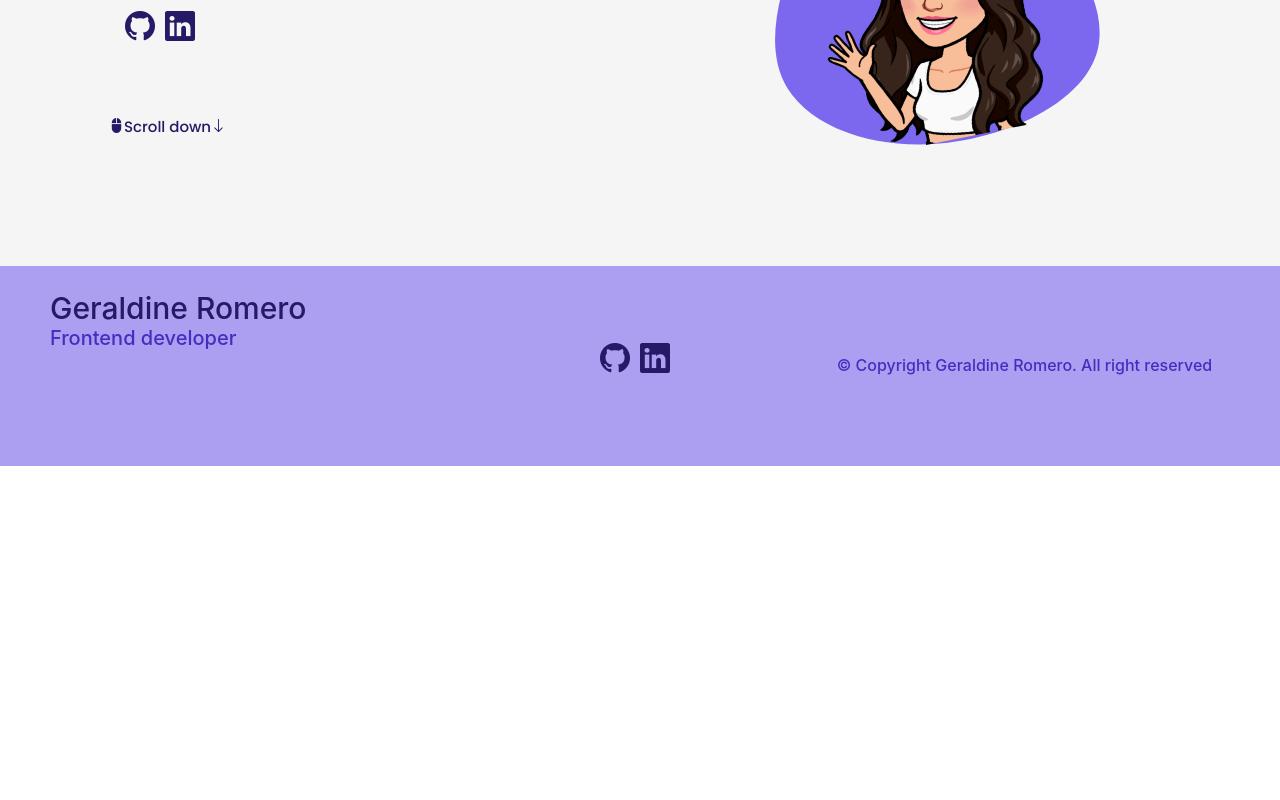
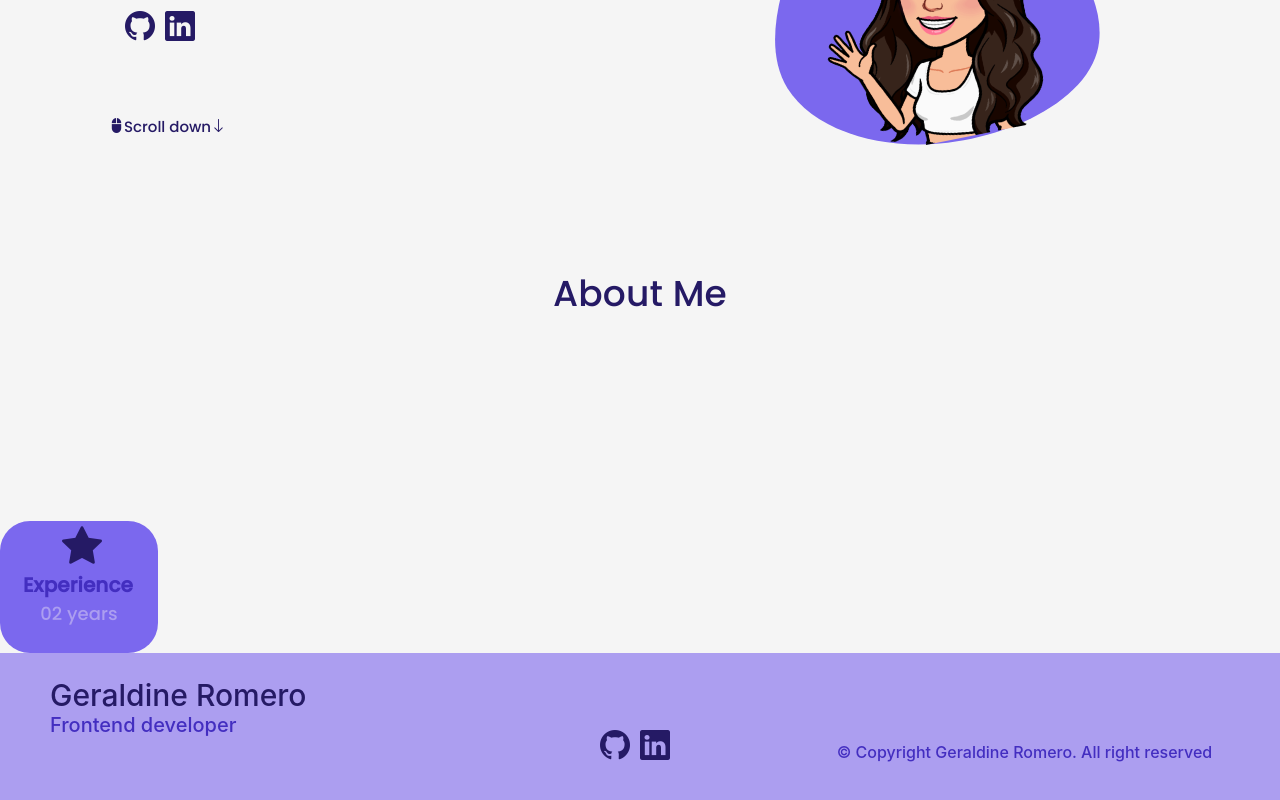
Before and after one commit to GeraldineRomer/Portfolio, a React (Create React App) app: page / in a window 1280 px wide. Shown: the part 378-1178 px from the top of the page. Before the commit the page ends 844 px from the top, so only its background shows below. Built offline with nearby package versions, Linux system fonts and the light colour scheme.

Commit message:
squares about page

```diff
--- /dev/null
+++ b/src/components/Square/Square.jsx
@@ -0,0 +1,20 @@
+import React from 'react';
+import './Square.scss';
+
+const Square = ({width, height, title, text, icon}) => {
+    const squareStyle = {
+        width: width,
+        height: height,
+    };
+    return (
+        <div className='square' style={squareStyle}>
+            {/* &&. Esto significa que si la prop existe y no es falsa,
+            se renderizará ese elemento en particular, de lo contrario, no se mostrará. */}
+            {icon && <i className="square-icon">{icon}</i>}
+            {title && <label className="square-title">{title}</label>}
+            {text && <p className="square-text">{text}</p>}
+        </div>
+    );
+}
+
+export default Square;
--- /dev/null
+++ b/src/components/Square/Square.scss
@@ -0,0 +1,36 @@
+@import '../../App.scss';
+
+.square{
+    background-color: $button_color;
+    border: 2px;
+    border-radius: 30px;
+    &-title{
+        color: $subtitle_color;
+        font-family: Poppins-Medium;
+        font-size: 20px;
+        font-style: normal;
+        font-weight: 800;
+        line-height: normal;
+        letter-spacing: 0.1px;
+        margin-left: 23px;
+        display: block;
+    }
+    &-text{
+        color: $background_footer_menu_light;
+        text-align: center;
+        font-family: Poppins-Medium;
+        font-size: 18px;
+        font-style: normal;
+        font-weight: 500;
+        line-height: normal;
+        letter-spacing: 0.09px;
+        margin-top: 0px;
+        display: block;
+    }
+    &-icon{
+        color: $title_color;
+        font-size: 40px;
+        margin-left: 62px;
+        display: block;
+    }
+}
--- a/src/layouts/LayoutGeneral.jsx
+++ b/src/layouts/LayoutGeneral.jsx
@@ -4,6 +4,7 @@ import React from 'react';
 import MenuTop from '../components/MenuTop/MenuTop';
 import FooterPage from '../components/Footer/FooterPage';
 import Home from '../pages/home/Home';
+import About from '../pages/about/about';
 
 const LayoutGeneral = (props) => {
     const {children} = props;
@@ -12,7 +13,11 @@ const LayoutGeneral = (props) => {
     return (
         <Layout>
             <Header className='general-layout-header'><MenuTop/></Header>
-            <Content>{children}<Home/></Content>
+            <Content>
+                {children}
+                <Home/>
+                <About/>
+            </Content>
             <Footer className='general-layout-footer'><FooterPage/></Footer>
         </Layout>
     );
--- /dev/null
+++ b/src/pages/about/about.jsx
@@ -0,0 +1,31 @@
+import React from 'react';
+import './about.scss';
+import ThanksImage from '../../assets/img/thanks-PhotoRoom-removebg-preview.png' ;
+import Square from '../../components/Square/Square';
+
+const About = () => {
+    const width_square = 158;
+    const height_square = 132;
+    const title1 = 'Experience';
+    const title2 = 'Completed';
+    const text1 = '02 years';
+    const text2 = '02 projects';
+    const icon2 = <i class="bi bi-briefcase-fill"></i>
+    const icon1 = <i class="bi bi-star-fill"></i>
+
+    return (
+        <div>
+            <label className='about-title' >About Me</label>
+            <div>
+                <g>
+                    <image href={ThanksImage} width={100} height={100} className='about-image'/>
+                </g>
+            </div>
+            <div>
+                <Square width={width_square} height={height_square} title={title1} text={text1} icon={icon1} />
+            </div>
+        </div>
+    );
+}
+
+export default About;
--- /dev/null
+++ b/src/pages/about/about.scss
@@ -0,0 +1,22 @@
+@import '../../App.scss';
+
+.about{
+    &-title{
+        color: $title_color;
+        text-align: center;
+        font-family: Poppins-Medium;
+        font-size: 36px;
+        font-style: normal;
+        font-weight: 500;
+        line-height: normal;
+        letter-spacing: 0.18px;
+        align-items: center;
+        justify-content: center;
+        display: flex;
+    }
+    &-image{
+        width: 200px;
+        height: 200px;
+        display: flex;
+    }
+}
```
